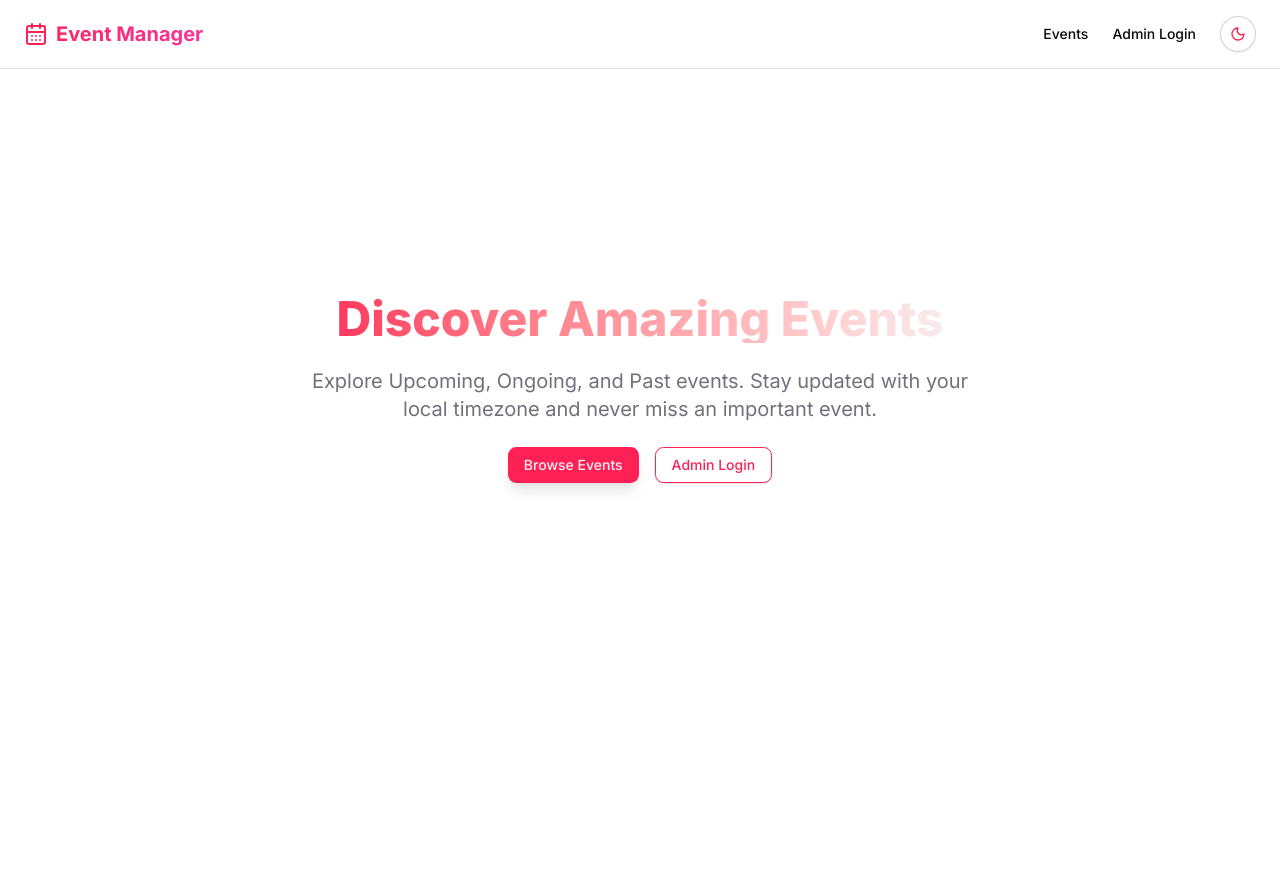
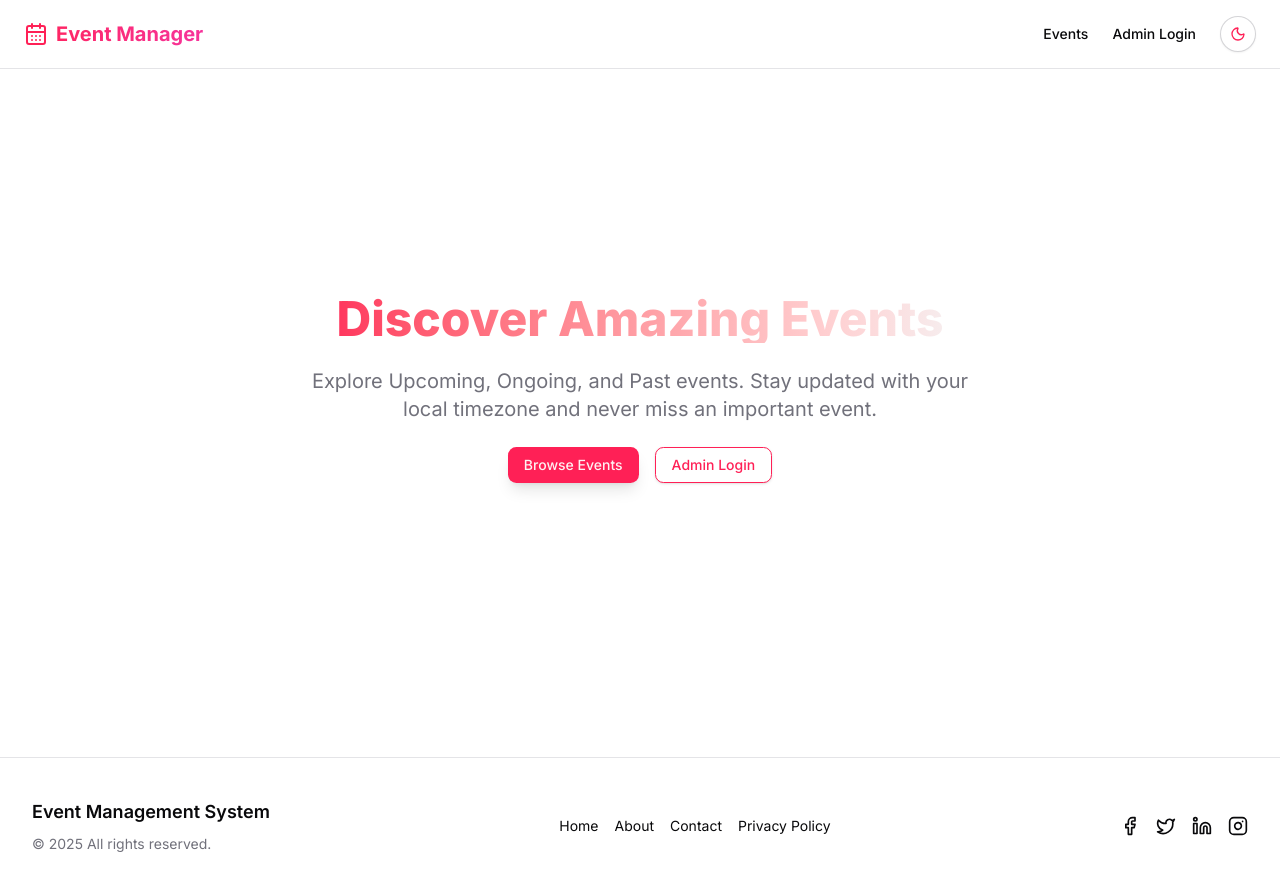
Before and after one commit to mahfuzctg/Event-Management-Client, a Next.js app: page / in a window 1280 px wide. Shown: the top 890 px of the page. Before the commit the page ends 800 px from the top, so only its background shows below. Built offline with nearby package versions, Linux system fonts and the light colour scheme.

Commit message:
Footer added

```diff
--- a/src/app/layout.tsx
+++ b/src/app/layout.tsx
@@ -2,6 +2,8 @@
 import "./globals.css"
 import { ThemeProvider } from "next-themes"
 import Navbar from "@/components/layouts/Navbar"
+import Footer from "@/components/layouts/Footer"
+
 
 export const metadata = {
   title: "Event Management System",
@@ -15,10 +17,11 @@ export default function RootLayout({
 }) {
   return (
     <html lang="en">
-      <body className="bg-background text-foreground transition-colors duration-300">
+      <body className="bg-background text-foreground transition-colors duration-300 flex flex-col min-h-screen">
         <ThemeProvider attribute="class" defaultTheme="light" enableSystem>
           <Navbar />
-          <main>{children}</main>
+          <main className="flex-grow">{children}</main>
+          <Footer />
         </ThemeProvider>
       </body>
     </html>
--- /dev/null
+++ b/src/components/layouts/Footer.tsx
@@ -0,0 +1,45 @@
+"use client";
+
+import React from "react";
+import Link from "next/link";
+import { Facebook, Twitter, Instagram, Linkedin } from "lucide-react";
+
+const Footer = () => {
+  return (
+    <footer className="bg-card text-foreground border-t border-border mt-12">
+      <div className="max-w-7xl mx-auto px-4 sm:px-6 lg:px-8 py-10 flex flex-col md:flex-row items-center justify-between space-y-6 md:space-y-0">
+
+        <div className="text-center md:text-left space-y-2">
+          <h2 className="text-lg font-semibold">Event Management System</h2>
+          <p className="text-sm text-muted-foreground">
+            &copy; {new Date().getFullYear()} All rights reserved.
+          </p>
+        </div>
+
+        <div className="flex flex-wrap justify-center md:justify-start gap-4 text-sm">
+          <Link href="/" className="hover:text-primary transition-colors">Home</Link>
+          <Link href="/about" className="hover:text-primary transition-colors">About</Link>
+          <Link href="/contact" className="hover:text-primary transition-colors">Contact</Link>
+          <Link href="/privacy" className="hover:text-primary transition-colors">Privacy Policy</Link>
+        </div>
+
+        <div className="flex space-x-4 justify-center md:justify-end text-foreground">
+          <Link href="https://facebook.com" target="_blank" className="transition-colors hover:text-primary">
+            <Facebook className="w-5 h-5" />
+          </Link>
+          <Link href="https://twitter.com" target="_blank" className="transition-colors hover:text-primary">
+            <Twitter className="w-5 h-5" />
+          </Link>
+          <Link href="https://linkedin.com" target="_blank" className="transition-colors hover:text-primary">
+            <Linkedin className="w-5 h-5" />
+          </Link>
+          <Link href="https://instagram.com" target="_blank" className="transition-colors hover:text-primary">
+            <Instagram className="w-5 h-5" />
+          </Link>
+        </div>
+      </div>
+    </footer>
+  );
+};
+
+export default Footer;
```
